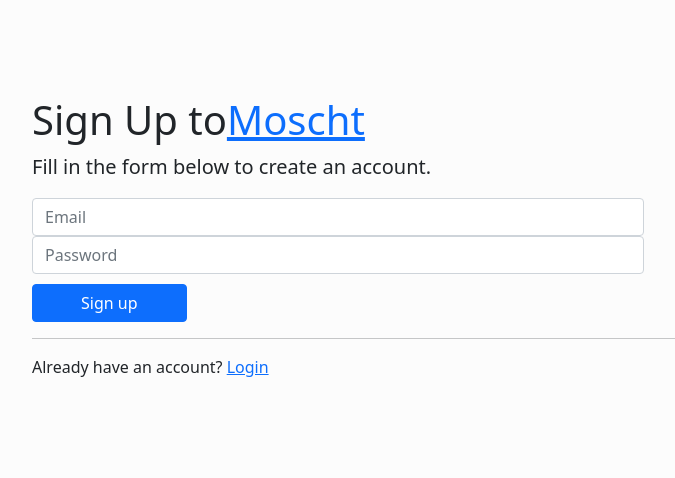
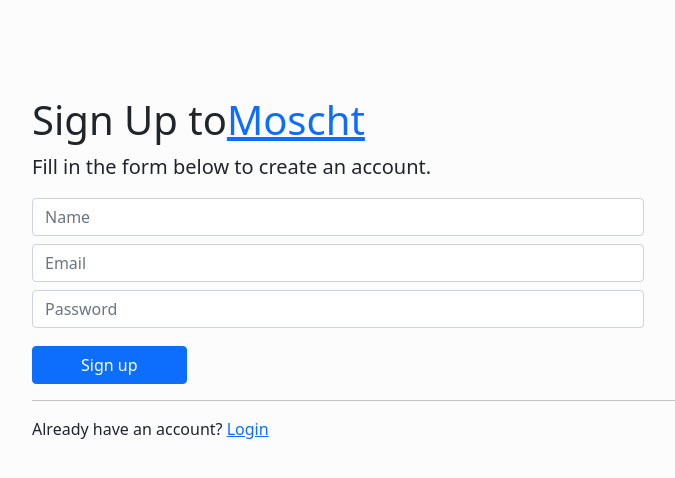
Before and after one commit to michburkhalter/Moscht_V2, a React (Create React App) app: page /signup in a window 1280 px wide. Shown: the top 478 px of the page, without its empty margins (98-773 px from the left). Built offline with nearby package versions, Linux system fonts and the light colour scheme; no server answers.

Commit message:
add username to db on signup

```diff
--- a/src/pages/Profile.js
+++ b/src/pages/Profile.js
@@ -239,7 +239,6 @@ export default class Profile extends Component {
             />
           </Row>
           <Row>
-            {/* Fuel filling form */}
             <Form onSubmit={this.handleSubmit}>
               <div className="px-3">
                 <Row>
--- a/src/pages/Signup.js
+++ b/src/pages/Signup.js
@@ -1,6 +1,8 @@
-import React, { Component } from 'react';
-import { Link } from 'react-router-dom';
-import { signup, signInWithGoogle, signInWithGitHub } from "../helpers/auth";
+import React, {Component} from 'react';
+import {Link} from 'react-router-dom';
+import {signInWithGitHub, signInWithGoogle, signup} from "../helpers/auth";
+import {push, ref, set} from "firebase/database";
+import {db} from "../services/firebase";
 
 export default class SignUp extends Component {
 
@@ -10,6 +12,7 @@ export default class SignUp extends Component {
             error: null,
             email: '',
             password: '',
+            name:'',
         };
         this.handleChange = this.handleChange.bind(this);
         this.handleSubmit = this.handleSubmit.bind(this);
@@ -25,11 +28,15 @@ export default class SignUp extends Component {
 
     async handleSubmit(event) {
         event.preventDefault();
-    this.setState({ error: '' });
+        this.setState({error: ''});
         try {
-      await signup(this.state.email, this.state.password);
+            await signup(this.state.email, this.state.password).then(value => {
+                set(ref(db, 'user_settings/' + value.user.uid), {
+                    UserName: this.state.name
+                });
+            });
         } catch (error) {
-      this.setState({ error: error.message });
+            this.setState({error: error.message});
         }
     }
 
@@ -37,7 +44,7 @@ export default class SignUp extends Component {
         try {
             await signInWithGoogle();
         } catch (error) {
-      this.setState({ error: error.message });
+            this.setState({error: error.message});
         }
     }
 
@@ -46,7 +53,7 @@ export default class SignUp extends Component {
             await signInWithGitHub();
         } catch (error) {
             console.log(error)
-      this.setState({ error: error.message });
+            this.setState({error: error.message});
         }
     }
 
@@ -59,11 +66,17 @@ export default class SignUp extends Component {
                         <Link className="title ml-2" to="/">Moscht</Link>
                     </h1>
                     <p className="lead">Fill in the form below to create an account.</p>
-          <div className="form-group">
-            <input className="form-control" placeholder="Email" name="email" type="email" onChange={this.handleChange} value={this.state.email}></input>
+                    <div className="form-group my-2">
+                        <input className="form-control" placeholder="Name" name="name" type="text"
+                               onChange={this.handleChange} value={this.state.name}></input>
                     </div>
-          <div className="form-group">
-            <input className="form-control" placeholder="Password" name="password" onChange={this.handleChange} value={this.state.password} type="password"></input>
+                    <div className="form-group my-2">
+                        <input className="form-control" placeholder="Email" name="email" type="email"
+                               onChange={this.handleChange} value={this.state.email}></input>
+                    </div>
+                    <div className="form-group my-2">
+                        <input className="form-control" placeholder="Password" name="password"
+                               onChange={this.handleChange} value={this.state.password} type="password"></input>
                     </div>
                     <div className="form-group">
                         {this.state.error ? <p className="text-danger">{this.state.error}</p> : null}
```
Lines whose indentation alone changed are shown as unchanged.
